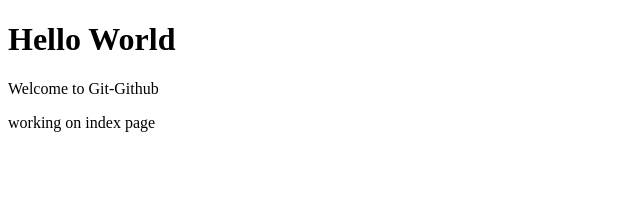
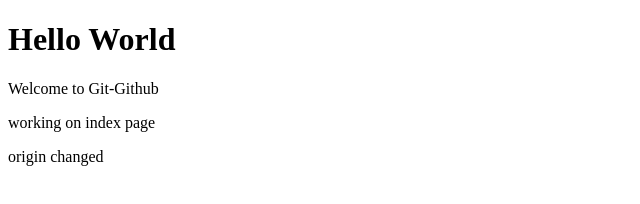
Before and after one commit to abrarcuet96/git-repo, a plain HTML site: page index.html in a window 1280 px wide. Shown: the whole page, without its empty margins (0-640 px from the left). Drawn offline with Linux system fonts and the light colour scheme.

Commit message:
modify index file

```diff
--- a/index.html
+++ b/index.html
@@ -9,5 +9,6 @@
     <h1>Hello World</h1>
     <p>Welcome to Git-Github</p>
     <p>working on index page</p>
+    <p>origin changed</p>
 </body>
 </html>
```
